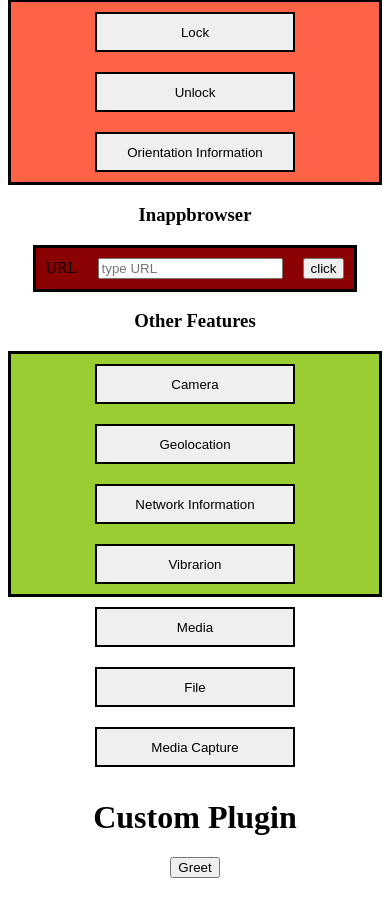
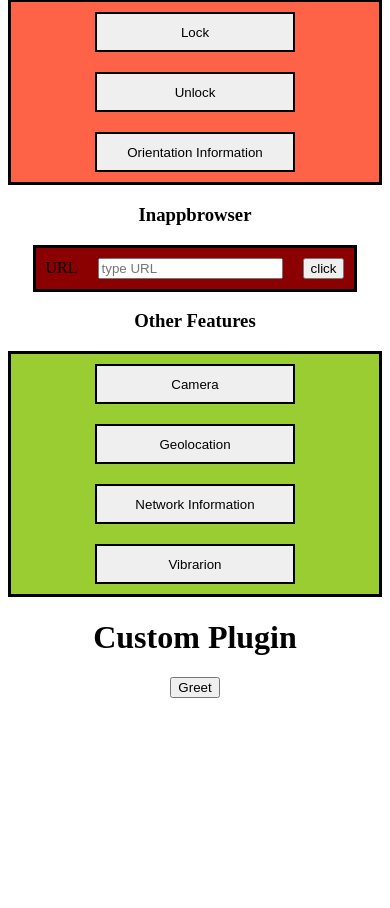
Before and after one commit to ehddnr3473/Cordova-Default-Plugin-App, a website: page hello/www/index.html in a window 390 px wide. Shown: the part 991-1899 px from the top of the page. After the commit the page ends 1719 px from the top, so only its background shows below. Drawn offline with Linux system fonts and the light colour scheme; some packages are replaced by stand-ins of ours.

Commit message:
불필요한 버튼 제거

```diff
--- a/hello/www/index.html
+++ b/hello/www/index.html
@@ -47,12 +47,6 @@
             <button class="btn" id="network-information">Network Information</button>
             <button class="btn" id="vibration">Vibrarion</button>
         </div>
-        <div>
-            <button class="btn">Media</button>
-            <button class="btn">File</button>
-            <button class="btn">Media Capture</button>
-        </div>
-
         <h1>Custom Plugin</h1>
         <div id="container">
             <button id="custom">Greet</button>
```
